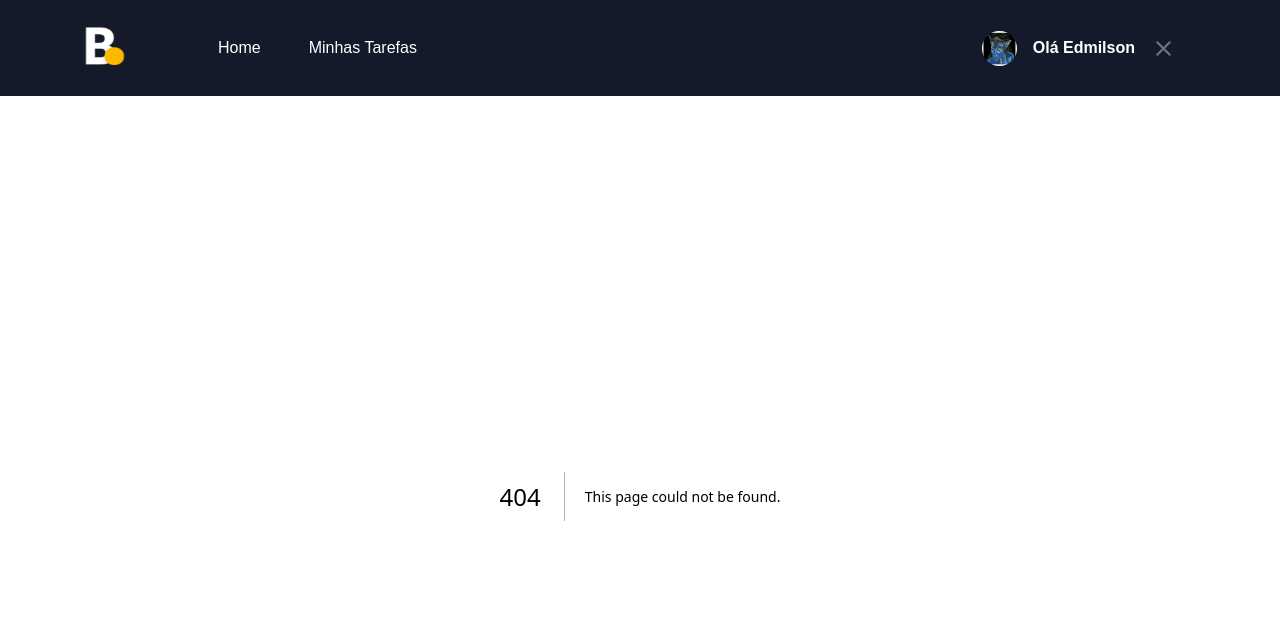
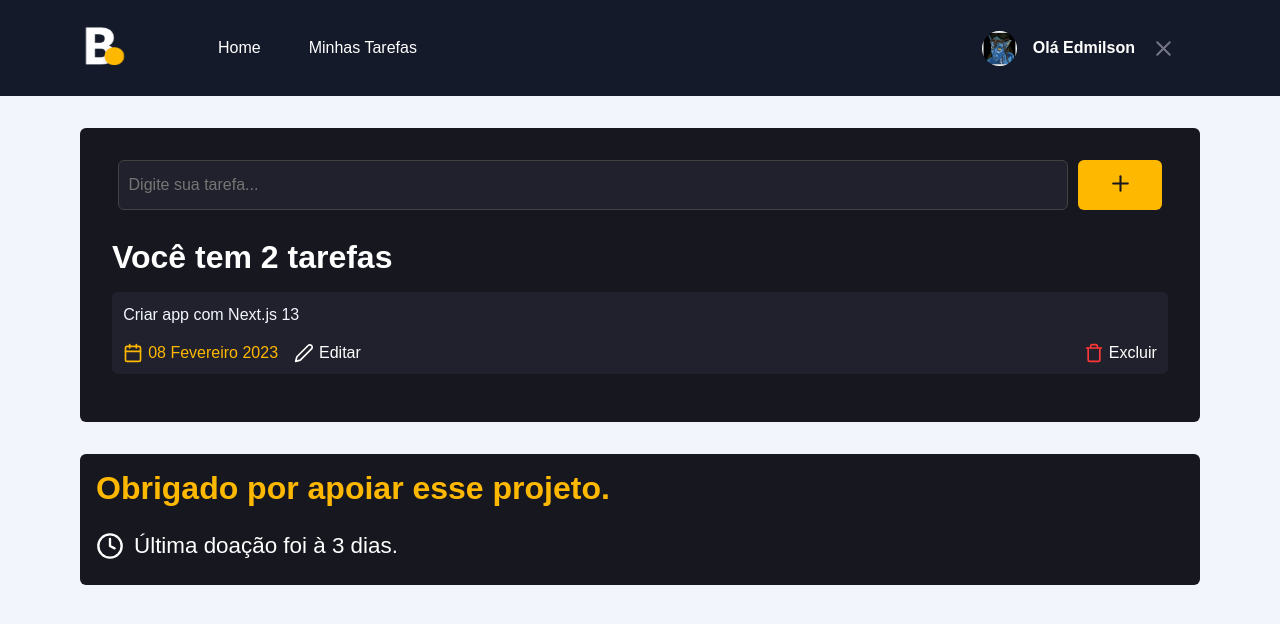
Before and after one commit to edmilsonmedeiross/Tarefator-App, a Next.js app: page /board in a window 1280 px wide. Before the commit this address had no page. Shown: the top 624 px of the page. Built offline with nearby package versions, Linux system fonts and the light colour scheme.

Commit message:
feat: adiciona pagina de tarefas e css

```diff
--- /dev/null
+++ b/src/pages/board/index.tsx
@@ -0,0 +1,59 @@
+import styles from './styles.module.scss'
+import { FiPlus, FiCalendar, FiEdit2, FiTrash, FiClock } from 'react-icons/fi'
+
+function Board() {
+  return (
+    <>
+    <main className={ styles.container }>
+      <form>
+        <input
+         type="text"
+         placeholder="Digite sua tarefa..."
+        />
+        <button
+        type="submit"
+        >
+          <FiPlus size={25} color="#17181f" />
+        </button>
+      </form>
+
+      <h1>Você tem 2 tarefas</h1>
+
+      <section>
+        <article className={ styles.taskList }>
+          <p>Criar app com Next.js 13</p>
+          <div className={ styles.actions }>
+            <div>
+              <div>
+                <FiCalendar size={20} color="#ffb800" />
+                <time>08 Fevereiro 2023</time>
+              </div>
+              <button>
+                <FiEdit2 size={20} color="#fff" />
+                <span>Editar</span>
+              </button>
+            </div>
+            <button>
+              <FiTrash size={20} color="#ff3636" />
+              <span>Excluir</span>
+            </button>
+          </div>
+        </article>
+      </section>
+
+    </main>
+    <div className={ styles.vipContainer }>
+      <h3>Obrigado por apoiar esse projeto.</h3>
+      <div>
+        <FiClock size={28} color="#fff" />
+        <time>
+          Última doação foi à 3 dias.
+        </time>
+      </div>
+    </div>
+    </>
+
+  )
+}
+
+export default Board
--- /dev/null
+++ b/src/pages/board/styles.module.scss
@@ -0,0 +1,118 @@
+.container {
+  max-width: 1120px;
+  margin: 2rem auto;
+  padding: 2rem;
+  background-color: #17181f;
+  border-radius: 6px;
+
+  form {
+    display: flex;
+    justify-content: center;
+    align-items: center;
+
+    input {
+      width: 90%;
+      height: 50px;
+      background-color: #20212c;
+      border: 1px solid #424242;
+      border-radius: 6px;
+      padding: 3px 10px;
+      color: #fff;
+    }
+
+    button {
+      margin-left: 10px;
+      width: 8%;
+      height: 50px;
+      border: 0;
+      background-color: #ffb800;
+      border-radius: 6px;
+    }
+  }
+
+  h1 {
+    color: #fff;
+    margin-top: 1.8rem;
+  }
+}
+
+.taskList {
+  background-color: #20212c;
+  margin: 1rem 0;
+  padding: 0.7rem;
+  border-radius: 6px;
+
+  p {
+    cursor: pointer;
+    color: #f2f6fc;
+    font-size: 1rem;
+    line-height: 150%;
+  }
+
+  .actions {
+    width: 100%;
+    display: flex;
+    justify-content: space-between;
+    margin-top: 1rem;
+
+    div {
+      display: flex;
+      justify-content: center;
+      align-items: center;
+
+      time {
+        color: #ffb800;
+        margin-left: 5px;
+        margin-right: 1rem;
+      }
+    }
+
+    button {
+      background: transparent;
+      border: 0;
+      display: flex;
+      justify-content: center;
+      align-items: center;
+
+      & + button {
+        margin-left: 10px;
+      }
+
+      span {
+        margin-left: 5px;
+        color: #fff;
+        cursor: pointer;
+        transition: all 0.2s;
+      }
+
+      span:hover {
+        filter: brightness(0.7);
+      }
+    }
+  }
+}
+
+.vipContainer {
+  max-width: 1120px;
+  margin: 1rem auto;
+  padding: 1rem;
+  background-color: #17181f;
+  border-radius: 6px;
+
+  h3 {
+    color: #ffb800;
+    font-size: 2rem;
+  }
+
+  div {
+    margin-top: 1rem;
+    display: flex;
+    align-items: center;
+
+    time {
+      color: #fff;
+      font-size: 1.4rem;
+      padding: 10px;
+    }
+  }
+}
```
